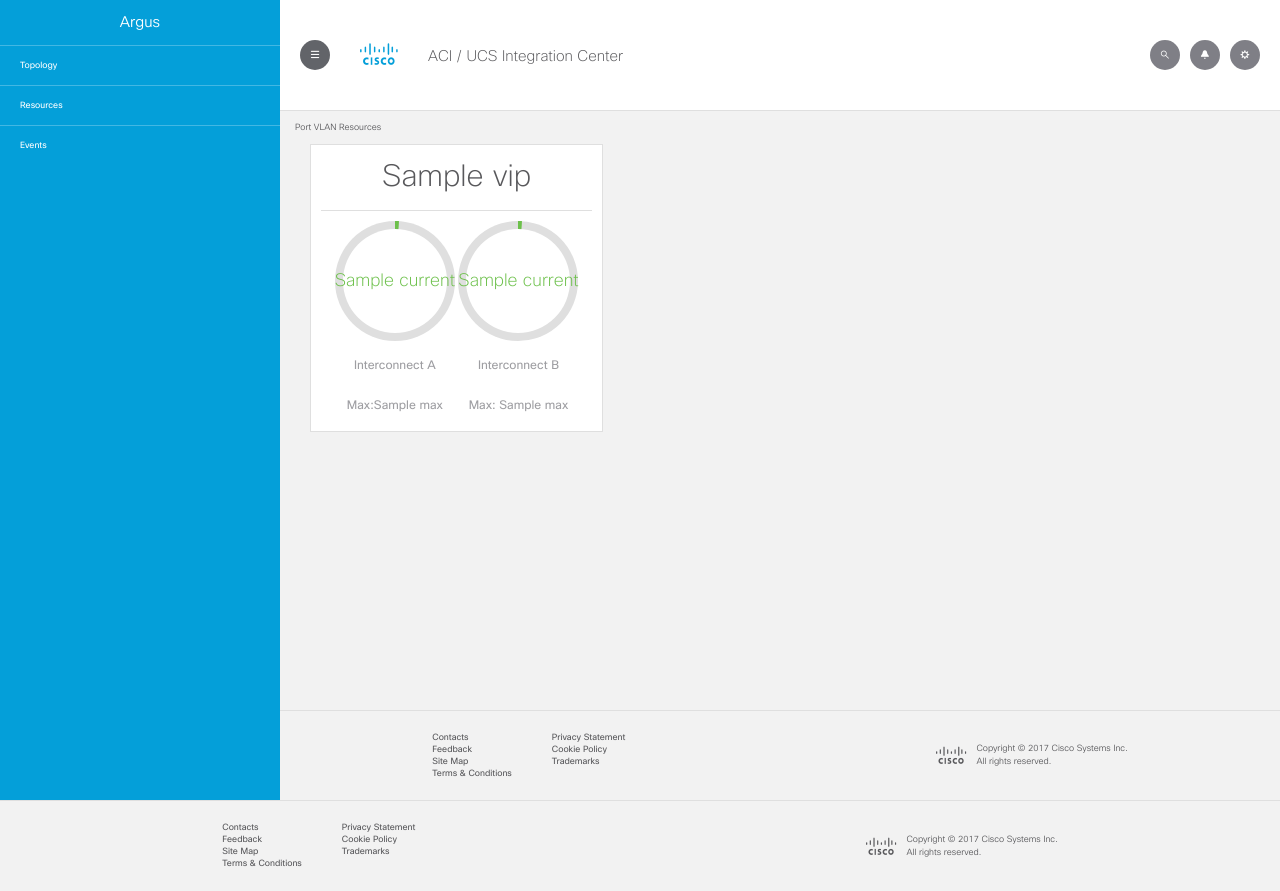
After one commit to opessela/argus, a Flask app: template templates/resources.html in a window 1280 px wide. The commit adds this page. Run offline with Flask 2, Linux system fonts and the light colour scheme; the template is opened without the code that fills it: most values are stand-ins (such as "Sample title", 1, 10 or a date in 2020); parts of the project's set-up code (start-up, migrations or seed data) failed here and were passed over; some libraries are stand-ins or nearby versions.

Commit message:
add resources page to monitor portvlan counts on FI

```diff
--- a/api.py
+++ b/api.py
@@ -3,7 +3,7 @@
 from pymongo import MongoClient
 from bson.objectid import ObjectId
 from bson.json_util import dumps
-from views import topology, get_topology, TopologyEndpoint
+from views import topology, get_topology, TopologyEndpoint, resources
 from collections import OrderedDict
 mongo = MongoClient("mongo")
 
@@ -77,11 +77,13 @@
 def index():
     return render_template('events.html')
 
+
 api.add_resource(HelloWorld, '/')
 api.add_resource(Events, '/api/events', '/api/events/<string:id>')
 api.add_resource(TopologyEndpoint, '/api/topology')
 
 app.add_url_rule('/topology', view_func=topology)
+app.add_url_rule('/resources', view_func=resources)
 
 if __name__ == '__main__':
     get_topology()
--- a/templates/base_layout.html
+++ b/templates/base_layout.html
@@ -26,8 +26,9 @@
                 </div>
                 <ul>
                     <li class="sidebar__item"><a href="/topology">Topology</a></li>
+                    <li class="sidebar__item"><a href="/resources">Resources</a></li>
                     <li class="sidebar__item"><a href="/">Events</a></li>
-{#                    <li class="sidebar__item"><a href="">Configuration</a></li>#}
+
 
                 </ul>
             </div>
--- /dev/null
+++ b/templates/resources.html
@@ -0,0 +1,111 @@
+{% extends 'base_layout.html' %}
+
+
+{% block content %}
+            <div class="content">
+                <div class="container-fluid">
+                    <p>Port VLAN Resources</p>
+
+                    {% for p in pods %}
+                        <div class="col-md-4">
+
+                            <div class="scoreboard scoreboard--large">
+                                <div class="scoreboard__title">{{ p['vip'] }}</div>
+                                <hr class="text-muted">
+                                <div class="scoreboard__subtitle">
+                                      {% if p['A']['percentage'] > 20 %}
+                                        {% set cls = 'danger' %}
+                                      {% endif %}
+
+                                    <div class="gauge-container">
+                                        {% if p['A']['percentage'] > 50 %}
+                                            {% set cls = 'warning' %}
+                                          {% elif p['A']['percentage'] > 70 %}
+                                            {% set cls = 'danger' %}
+                                          {% else %}
+                                            {% set cls = 'success' %}
+                                          {% endif %}
+                                          <div class="gauge gauge--alt gauge--{{ cls }}" data-percentage="{{ p['A']['percentage'] }}">
+
+                                            <div class="gauge__circle">
+                                                <div class="mask full">
+                                                    <div class="fill"></div>
+                                                </div>
+                                                <div class="mask half">
+                                                    <div class="fill"></div>
+                                                    <div class="fill fix"></div>
+                                                </div>
+                                            </div>
+                                            <div class="gauge__inset">
+                                                <div class="gauge__percentage">{{ p['A']['current'] }}</div>
+                                            </div>
+                                        </div>
+                                        <div class="gauge__label">Interconnect A</div>
+                                        <div class="gauge__label">Max:{{ p['A']['max'] }}</div>
+                                    </div>
+                                    <div class="gauge-container">
+                                        {% if p['A']['percentage'] > 50 %}
+                                            {% set cls = 'warning' %}
+                                          {% elif p['A']['percentage'] > 70 %}
+                                            {% set cls = 'danger' %}
+                                          {% else %}
+                                            {% set cls = 'success' %}
+                                          {% endif %}
+                                        <div class="gauge gauge--alt gauge--{{ cls }}" data-percentage="{{ p['B']['percentage'] }}">
+
+                                            <div class="gauge__circle">
+                                                <div class="mask full">
+                                                    <div class="fill"></div>
+                                                </div>
+                                                <div class="mask half">
+                                                    <div class="fill"></div>
+                                                    <div class="fill fix"></div>
+                                                </div>
+                                            </div>
+                                            <div class="gauge__inset">
+                                                <div class="gauge__percentage">{{ p['B']['current'] }}</div>
+                                            </div>
+                                        </div>
+                                        <div class="gauge__label">Interconnect B</div>
+                                        <div class="gauge__label">Max: {{ p['B']['max'] }}</div>
+
+                                    </div>
+
+
+                                </div>
+                            </div>
+                        </div>
+
+
+                    {% endfor %}
+                </div>
+            </div>
+            <footer class="footer footer--new">
+                <div class="footer__links">
+                    <ul class="list">
+                        <li><a href="http://www.cisco.com/cisco/web/siteassets/contacts/index.html" target="_blank">Contacts</a></li>
+                        <li><a href="https://secure.opinionlab.com/ccc01/o.asp?id=jBjOhqOJ" target="_blank">Feedback</a></li>
+                        <li><a href="http://www.cisco.com/c/en/us/about/sitemap.html" target="_blank">Site Map</a></li>
+                        <li><a href="http://www.cisco.com/web/siteassets/legal/terms_condition.html" target="_blank">Terms & Conditions</a></li>
+                        <li><a href="http://www.cisco.com/web/siteassets/legal/privacy_full.html" target="_blank">Privacy Statement</a></li>
+                        <li><a href="http://www.cisco.com/web/siteassets/legal/privacy_full.html#cookies" target="_blank">Cookie Policy</a></li>
+                        <li><a href="http://www.cisco.com/web/siteassets/legal/trademark.html" target="_blank">Trademarks</a></li>
+                    </ul>
+                </div>
+                <div class="footer__legal">
+                    <div class="footer__logo">
+                        <a href="http://www.cisco.com" target="_blank">
+                            <span class="icon-cisco"></span>
+                        </a>
+                    </div>
+                    <div class="footer__copyright">
+                        <div>Copyright &copy; 2017 Cisco Systems Inc.</div>
+                        <div>All rights reserved.</div>
+                    </div>
+                </div>
+            </footer>
+        </main>
+    </div>
+
+<script src="../static/js/app.js"></script>
+{% endblock %}
```
Also changed, not shown: views.py (+26 -0 lines).
